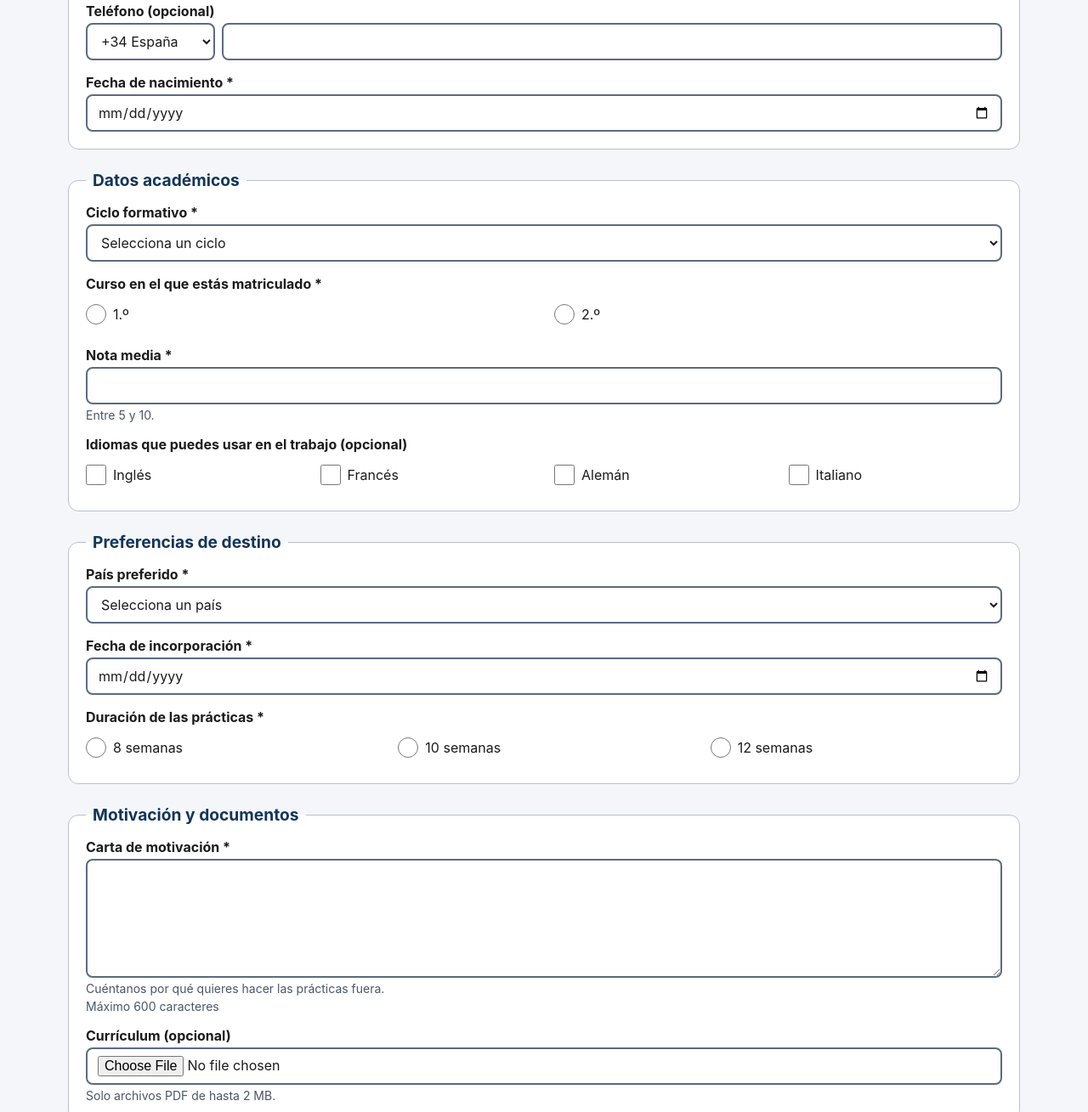
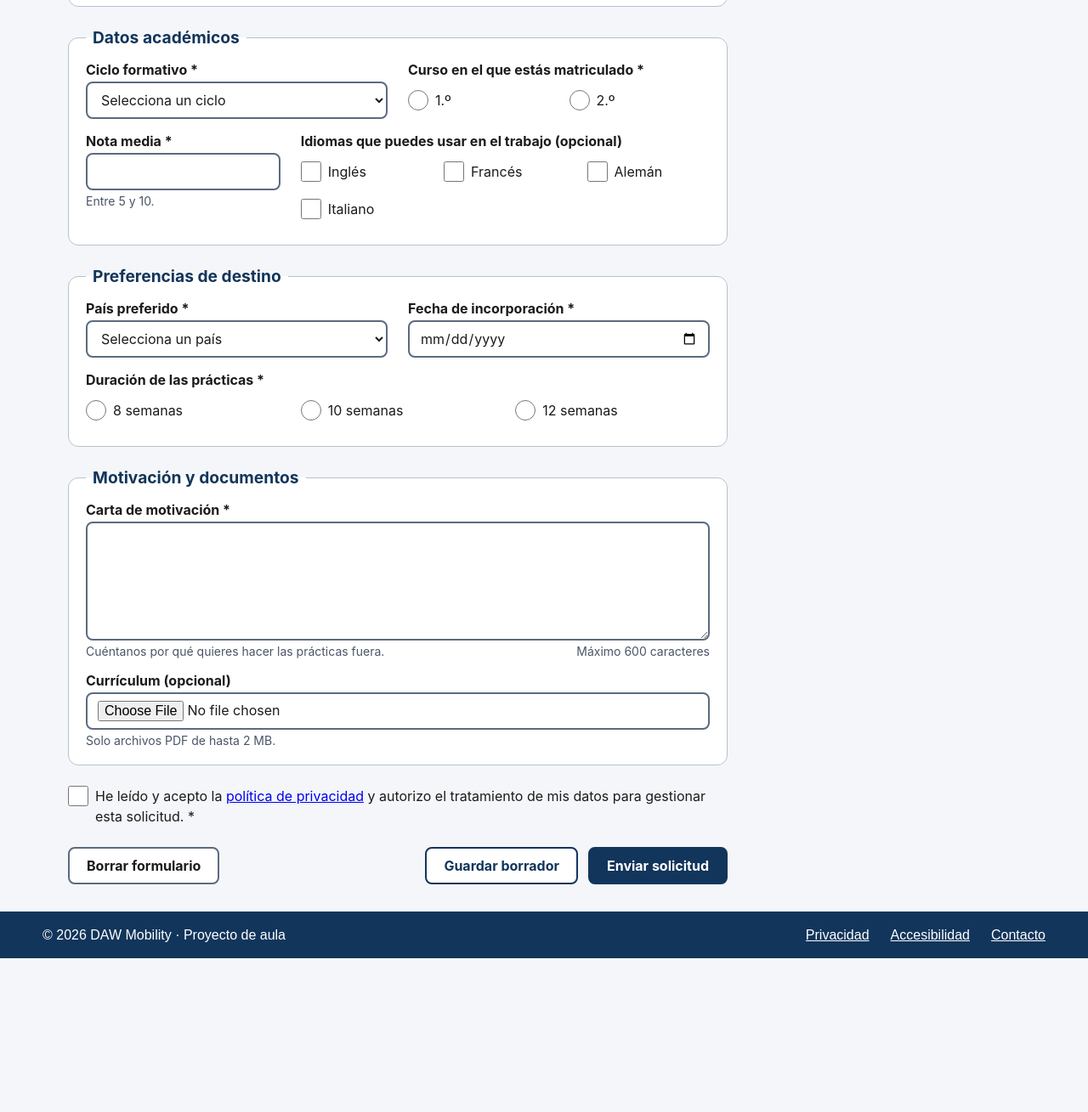
Before and after one commit to kmirass/diw-flexbox1-garcia-david, a plain HTML site: page index.html in a window 1280 px wide. Shown: the part 512-1821 px from the top of the page at 85% size. After the commit the page ends 1640 px from the top, so only its background shows below. Drawn offline with Linux system fonts and the light colour scheme.

Commit message:
responsive
parte b terminada

```diff
--- a/styles/estilos.css
+++ b/styles/estilos.css
@@ -330,3 +330,78 @@ a:focus-visible,
 .pie__enlace:focus-visible {
     outline-color: #ffd166;
 }
+
+/* formulario (desde 40em) */
+
+@media (min-width: 40em) {
+    .grupo__campos {
+        grid-template-columns: repeat(6, minmax(0, 1fr));
+        gap: 1rem 1.5rem;
+    }
+
+    .grupo--personales .grupo__campos {
+        grid-template-areas:
+            "nombre nombre apellidos apellidos apellidos apellidos"
+            "correo correo correo telefono telefono telefono"
+            "nacimiento nacimiento . . . .";
+    }
+
+    .grupo--academicos .grupo__campos {
+        grid-template-areas:
+            "ciclo ciclo ciclo curso curso curso"
+            "nota nota idiomas idiomas idiomas idiomas";
+    }
+
+    .grupo--destino .grupo__campos {
+        grid-template-areas:
+            "pais pais pais incorporacion incorporacion incorporacion"
+            "duracion duracion duracion duracion duracion duracion";
+    }
+
+    .grupo--motivacion .grupo__campos {
+        grid-template-areas:
+            "carta carta carta carta carta carta"
+            "curriculum curriculum curriculum curriculum curriculum curriculum";
+    }
+
+    .campo--nombre { grid-area: nombre; }
+    .campo--apellidos { grid-area: apellidos; }
+    .campo--correo { grid-area: correo; }
+    .campo--telefono { grid-area: telefono; }
+    .campo--nacimiento { grid-area: nacimiento; }
+    .campo--ciclo { grid-area: ciclo; }
+    .campo--curso { grid-area: curso; }
+    .campo--nota { grid-area: nota; }
+    .campo--idiomas { grid-area: idiomas; }
+    .campo--pais { grid-area: pais; }
+    .campo--incorporacion { grid-area: incorporacion; }
+    .campo--duracion { grid-area: duracion; }
+    .campo--carta { grid-area: carta; }
+    .campo--curriculum { grid-area: curriculum; }
+
+    .campo__pie {
+        grid-template-columns: 1fr auto;
+        gap: 1rem;
+    }
+
+    .campo__pie .campo__ayuda:last-child {
+        text-align: right;
+    }
+
+    .botonera {
+        grid-template-columns: auto 1fr auto auto;
+    }
+
+    .boton--secundario {
+        grid-column: 3;
+    }
+}
+
+/* estructura (desde 56em) */
+
+@media (min-width: 56em) {
+    .contenido {
+        grid-template-columns: minmax(0, 1fr) 20rem;
+        align-items: start;
+    }
+}
```
